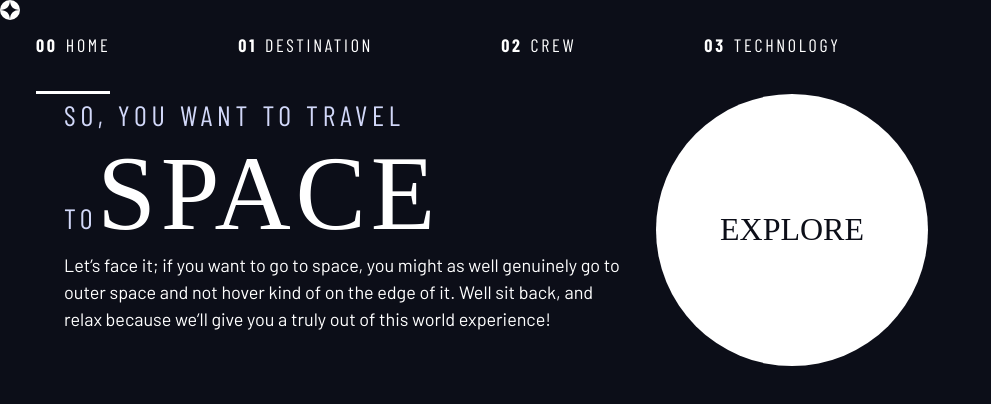
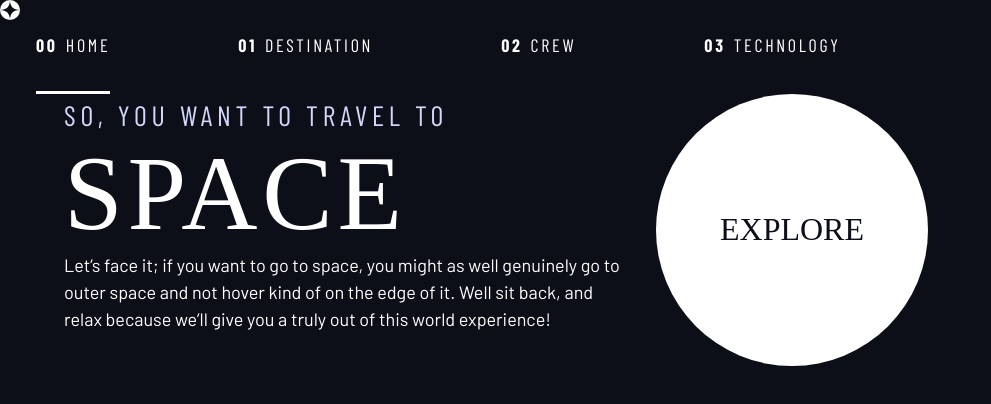
Before and after one commit to hascho/space-tourism, a Next.js app: page / in a window 1280 px wide. Shown: the top 404 px of the page, without its empty margins (0-991 px from the left). Built offline with nearby package versions, Linux system fonts and the light colour scheme; a web font is replaced by a local one.

Commit message:
feat: add d-block css utility class

```diff
--- a/src/pages/index.tsx
+++ b/src/pages/index.tsx
@@ -58,7 +58,7 @@ const Home: NextPage = () => {
       <div className="grid-container">
         <div>
           <h1 className="text-accent fs-500 ff-sans-cond uppercase letter-spacing-1">So, you want to travel to
-          <span className="fs-900 ff-serif text-white">Space</span></h1>
+          <span className="d-block fs-900 ff-serif text-white">Space</span></h1>
           <p>Let’s face it; if you want to go to space, you might as well genuinely go to
           outer space and not hover kind of on the edge of it. Well sit back, and relax
           because we’ll give you a truly out of this world experience!</p>
--- a/src/styles/globals.css
+++ b/src/styles/globals.css
@@ -156,6 +156,10 @@ select {
   gap: var(--gap, 1rem);
 }
 
+.d-block {
+  display: block;
+}
+
 .flow > *:where(:not(:first-child)) {
   margin-top: var(--flow-space, 1rem);
 }
```
